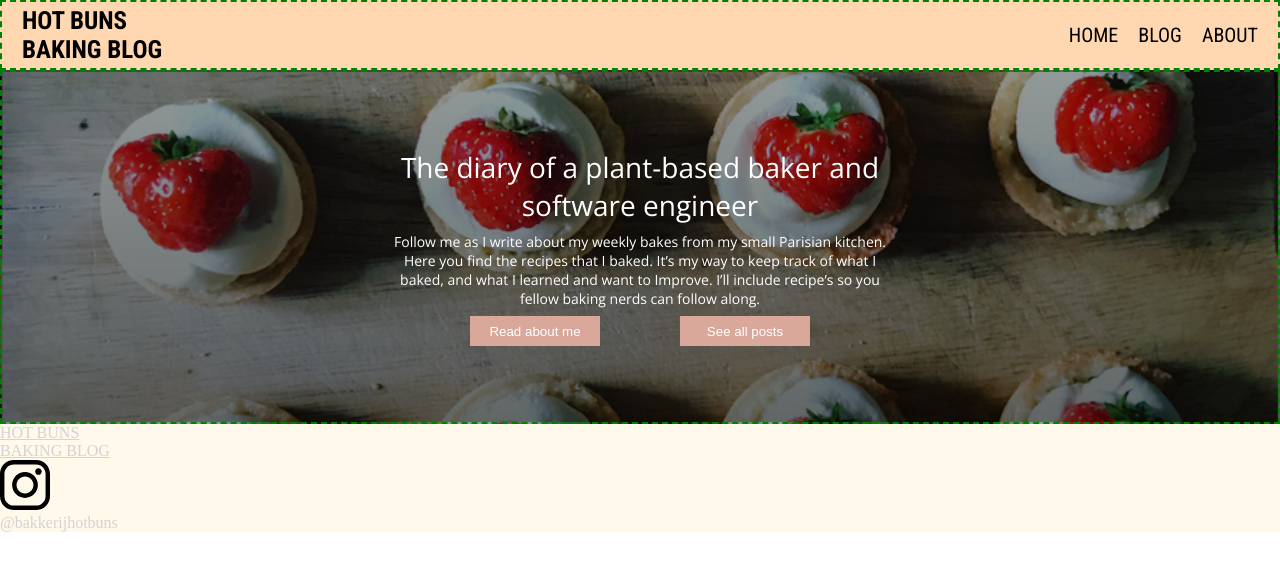
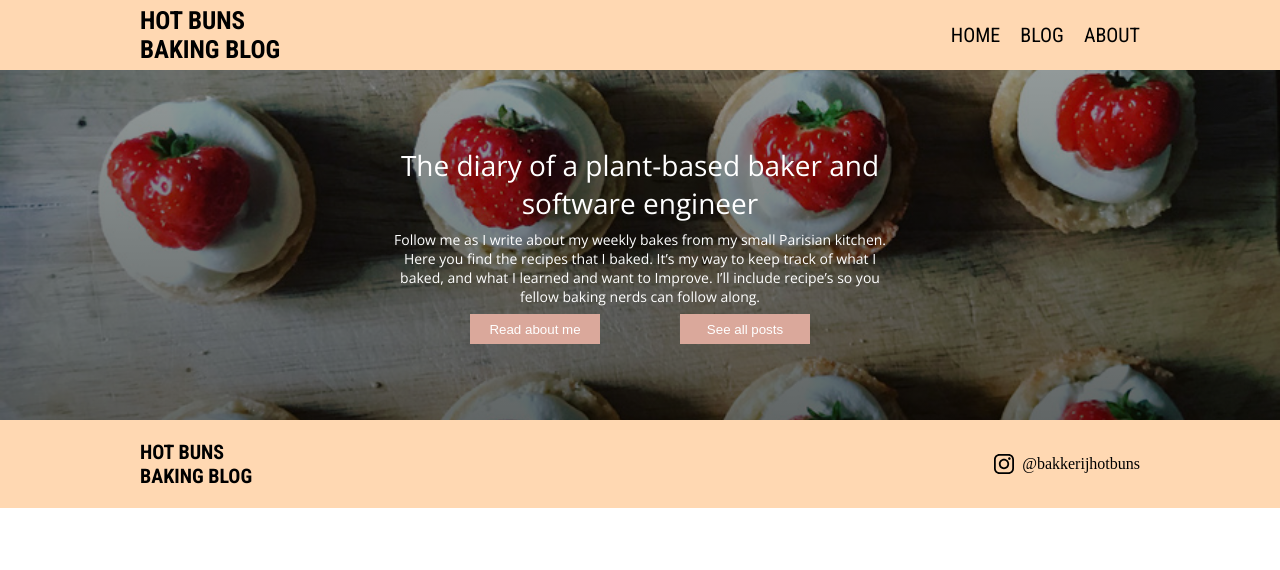
Before and after one commit to lexdolfing/Hot_buns_blog, a React (Create React App) app: page / in a window 1280 px wide. Shown: the top 570 px of the page. Built offline with nearby package versions, Linux system fonts and the light colour scheme.

Commit message:
Footer included logo and instatag and CSS

```diff
--- a/src/components/NavigationBar/NavigationBar.js
+++ b/src/components/NavigationBar/NavigationBar.js
@@ -7,7 +7,7 @@ import {NavLink} from "react-router-dom";
 export default function NavigationBar() {
 
     return (
-        <section className={`${styles['navigationBar']} ${stylesIndex.outerContainer}`}>
+        <section className={`${styles.navigationBar} ${stylesIndex.outerContainer}`}>
         <nav className={`${stylesIndex.innerContainer} ${styles.bigLinkContainer}`}>
             <NavLink to="/" className={styles.logo}>
                 HOT BUNS <br/>
--- a/src/components/footer/Footer.js
+++ b/src/components/footer/Footer.js
@@ -1,17 +1,18 @@
 import React from "react";
 import styles from './Footer.module.css';
+import stylesIndex from './../../index.module.css'
 import instagramLogo from './../../assets/images/instagram-svg.svg';
 import {NavLink} from "react-router-dom";
 
 export default function Footer() {
     return (
-        <section className={styles.outerContainer}>
+        <section className= {`${stylesIndex.outerContainer} ${styles.outerContainer}`}>
 
-            <section className={styles.innerContainer}>
+            <section className={stylesIndex.innerContainer} >
                 <footer className={styles.footer}>
                     <NavLink to="/" className={styles.logo}>
-                        HOT BUNS <br/>
-                        BAKING BLOG
+                        Hot Buns <br/>
+                        Baking Blog
                     </NavLink>
 
                     <div className={styles.footerBox}>
--- a/src/components/footer/Footer.module.css
+++ b/src/components/footer/Footer.module.css
@@ -1,17 +1,44 @@
-@import '../../index.module.css';
 @import '../../variables.module.css';
 @import '../navigationBar/NavigationBar.module.css';
 
+.outerContainer {
+    background-color: var(--primary-color);
+}
 
 .footer{
-    background-color: var(--background-color);
+
+    display: flex;
+    justify-content: space-between;
+    width: 100%;
+    margin: 20px;
+    /*border: 2px dashed black;*/
 }
+
+.innerContainer{
+    border: 2px solid red;
+}
+
 .footerBox{
+    /*border: 2px brown solid;*/
+    display: flex;
+    align-items: center;
 
 }
+
+.logo{
+    font-family: var(--title-font);
+    font-weight: 700;
+    font-size: 20px;
+    color: black;
+    text-decoration: none;
+    text-transform: uppercase;
+}
+
 .instagramLogo{
-    width:50px;
+    width:20px;
+    margin-right: 0.5em;
 }
 .instagramHandle{
+    color: black;
 
 }
--- a/src/index.module.css
+++ b/src/index.module.css
@@ -20,12 +20,12 @@
   background-color: #FFF9EB;
   box-sizing: border-box;
   flex-wrap: nowrap;
-  border: 2px dashed green;
-  /*border: 2px dashed purple;*/
+  /*border: 2px dashed green;*/
 }
 
 .innerContainer {
-  display:flex;
+  display: flex;
+  max-width: 1000px;
   flex-direction: column;
   align-items: center;
   flex-grow: 1;
```
